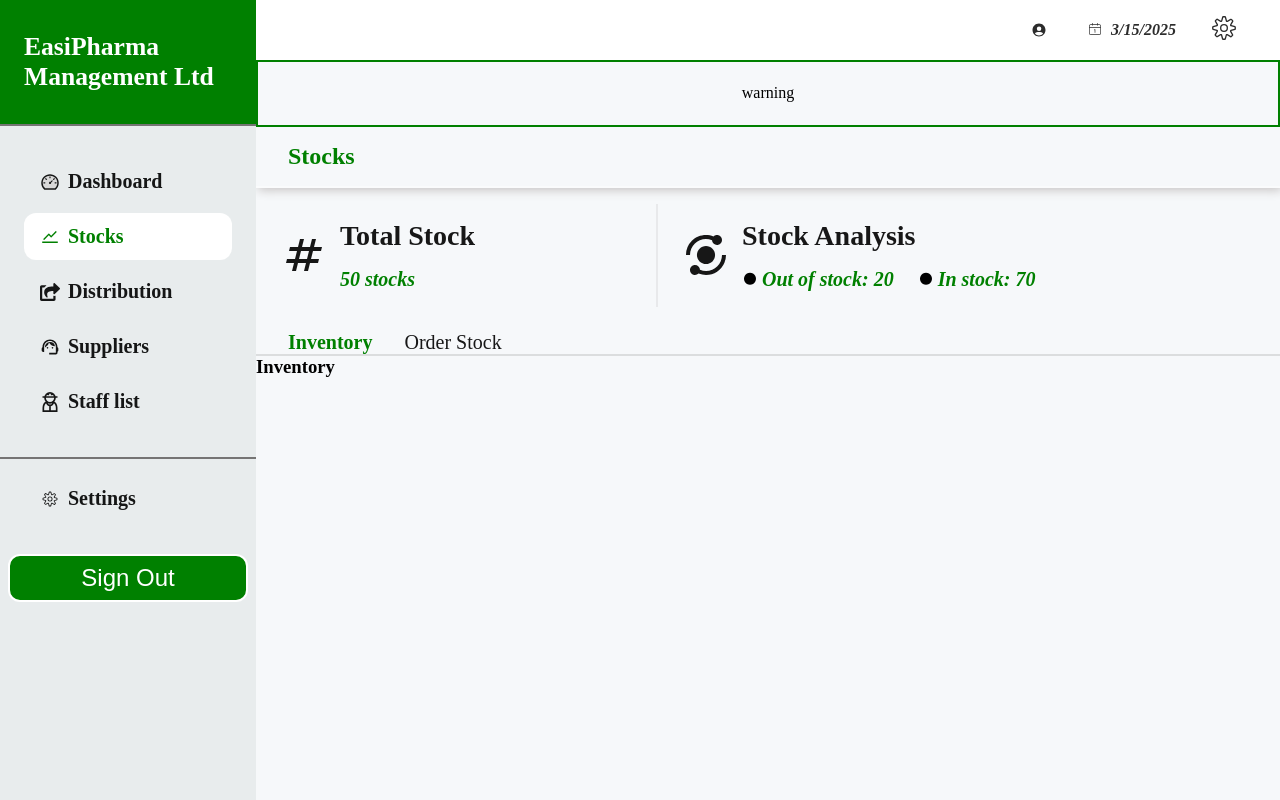
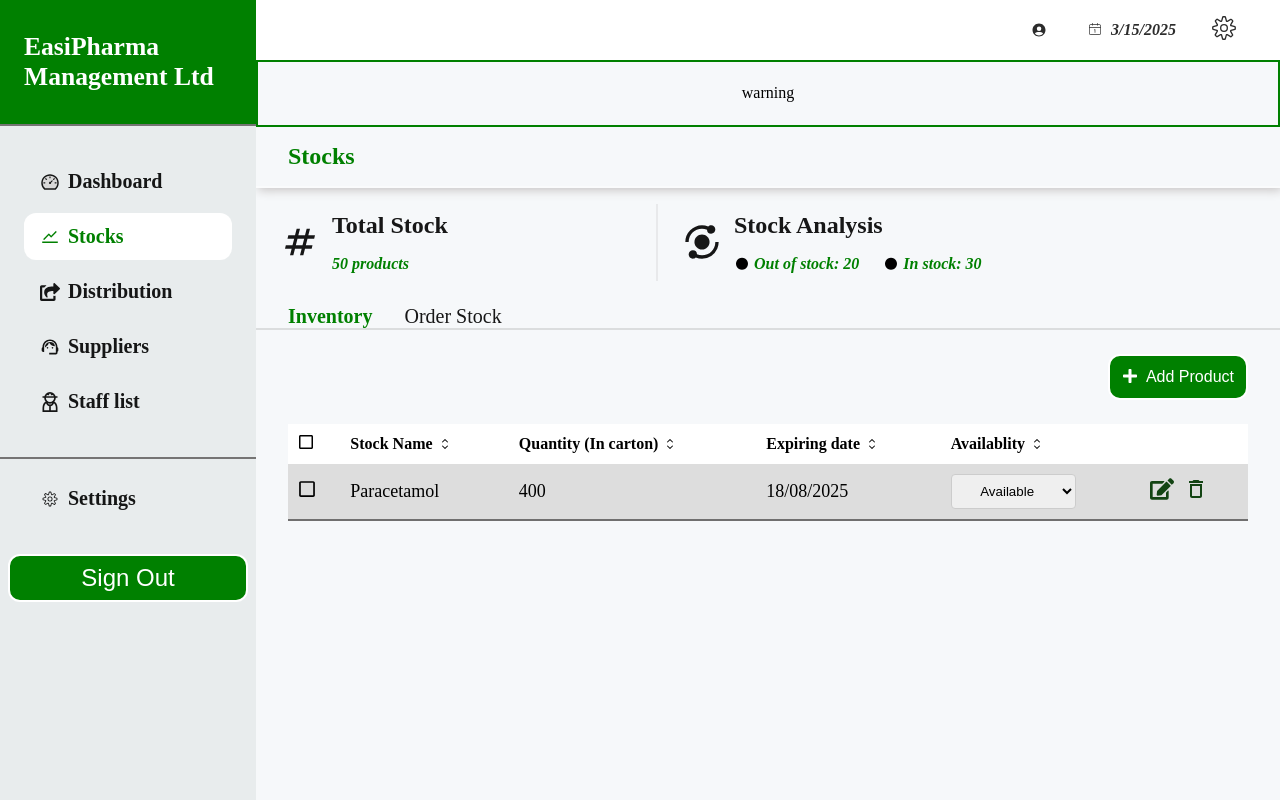
Before and after one commit to olamilekan5162/EasiPharma, a React (Vite) app: page /homepage/stocks in a window 1280 px wide. Built offline with nearby package versions, Linux system fonts and the light colour scheme; no server answers.

Commit message:
Add table for inventory

```diff
--- a/src/components/ui/inventory/Inventory.jsx
+++ b/src/components/ui/inventory/Inventory.jsx
@@ -1,6 +1,89 @@
+import Button from "../button/Button";
+import "./inventory.css";
+import {
+  FaPlus as Plusicon,
+  FaRegSquare as Squareicon,
+  FaEdit as Editicon,
+} from "react-icons/fa";
+import { HiChevronUpDown as Updwonicon } from "react-icons/hi2";
+import { MdDeleteOutline as Delicon } from "react-icons/md";
+
 const Inventory = () => {
   return (
-    <h1>Inventory</h1>
-    )
-}
+    <section className="inventory_page">
+      <div className="inventory_topbar">
+        <div className="inventory_btn">
+          <Button variant="alternate">
+            <Plusicon className="inventory_btn_icon" />
+            <p>Add Product</p>
+          </Button>
+        </div>
+      </div>
+
+      <div className="inventory_details">
+        <table className="inventory_table">
+          <tr>
+            <th>
+              <Squareicon />
+            </th>
+
+            <th>
+              <div>
+                Stock Name <Updwonicon />
+              </div>
+            </th>
+
+            <th>
+              <div>
+                Quantity (In carton) <Updwonicon />
+              </div>
+            </th>
+
+            <th>
+              <div>
+                Expiring date <Updwonicon />
+              </div>
+            </th>
+
+            <th>
+              <div>
+                Availablity <Updwonicon />
+              </div>
+            </th>
+
+            <th>
+              <div></div>
+            </th>
+          </tr>
+
+          <tr>
+            <td>
+              <Squareicon />
+            </td>
+
+            <td>Paracetamol</td>
+
+            <td>400</td>
+
+            <td>18/08/2025</td>
+
+            <td>
+              <select>
+                <option value="available">Available</option>
+                <option value="out-of-stock">Out of Stock</option>
+              </select>
+            </td>
+
+            <td className="inventory_icon_cell">
+              <div>
+                <Editicon  className="inventory_icon"/>
+                <Delicon className="inventory_icon" />
+              </div>
+            </td>
+          </tr>
+        </table>
+      </div>
+    </section>
+  );
+};
 export default Inventory;
--- a/src/components/ui/inventory/inventory.css
+++ b/src/components/ui/inventory/inventory.css
@@ -0,0 +1,57 @@
+.inventory_page{
+    margin: 1rem 2rem;
+}
+
+.inventory_topbar{
+    display: flex;
+    justify-content: end;
+    margin-bottom: 1rem;
+}
+
+.inventory_btn button{
+    display: flex;
+    gap: .5rem;
+}
+
+.inventory_table{
+    width: 100%;
+    border-collapse: collapse;
+    margin: 0 auto;
+    text-align: left;
+}
+
+.inventory_table th {
+    background-color: #fff;
+    padding: 10px;
+}
+
+.inventory_table th div{
+    display: flex;
+    align-items: center;
+    gap: .25rem;
+}
+
+.inventory_table td{
+    padding: 0 10px;
+    font-size: 18px;
+    border-bottom: 2px solid #706f6f;
+}
+
+.inventory_table td select{
+    width: 125px;
+    text-align: center;
+}
+
+.inventory_icon{
+    font-size: 1.5rem;
+    cursor: pointer;
+    color: var(--alt-color-2);
+}
+
+.inventory_icon + .inventory_icon{
+    margin-left: 10px;
+}
+
+.inventory_table tr:nth-child(even) {
+  background-color: #dddddd;
+}
--- a/src/components/ui/orderStock/OrderStock.jsx
+++ b/src/components/ui/orderStock/OrderStock.jsx
@@ -23,7 +23,7 @@ const OrderStock = () => {
 
           <div className="orderstock_btn">
             <Button onClick={() => setIsModalOpen(true)} variant="alternate">
-              <Plusicon className="orderstock_btn_icon" />
+              <Plusicon />
               <p>Order Stock</p>
             </Button>
           </div>
--- a/src/components/ui/orderStock/orderStock.css
+++ b/src/components/ui/orderStock/orderStock.css
@@ -58,7 +58,7 @@
 }
 
 .orderstock_table td{
-    padding: 5px 10px;
+    padding: 0 10px;
     font-size: 18px;
     border-bottom: 2px solid #706f6f;
 }
--- a/src/components/ui/stocks/Stocks.jsx
+++ b/src/components/ui/stocks/Stocks.jsx
@@ -21,7 +21,7 @@ const Stocks = () => {
             <Hashicon className="stock_topbar_icon" />
             <div>
               <h2 className="stock_topbar_text">Total Stock</h2>
-              <p className="stock_para_text">50 stocks</p>
+              <p className="stock_para_text">50 products</p>
             </div>
           </div>
           <div className="stock_topbar_card left_border">
@@ -35,7 +35,7 @@ const Stocks = () => {
                 </div>
                 <div className="stock_analysis_card">
                   <Doticon className="stock_topbar_icon_dot" />
-                  <p className="stock_para_text">In stock: 70</p>
+                  <p className="stock_para_text">In stock: 30</p>
                 </div>
               </div>
             </div>
--- a/src/components/ui/stocks/stocks.css
+++ b/src/components/ui/stocks/stocks.css
@@ -22,23 +22,23 @@
     display: flex;
     gap: .75rem;
     align-items: center;
-    padding: 1rem 1.5rem;
+    padding: .5rem 1.5rem;
 }
 
 .stock_topbar_icon{
-    font-size: 3rem;
+    font-size: 2.5rem;
      color: rgba(0, 0, 0, 0.911);
 }
 
 .stock_topbar_text{
     color: rgba(0, 0, 0, 0.911);
     font-weight: 800;
-    font-size: 1.75rem;
+    font-size: 1.5rem;
     margin-bottom: 1rem;
 }
 
 .stock_para_text{
-    font-size: 1.25rem;
+    font-size: 1rem;
     font-style: italic;
     font-weight: 600;
     color: var(--secondary-color);
```
